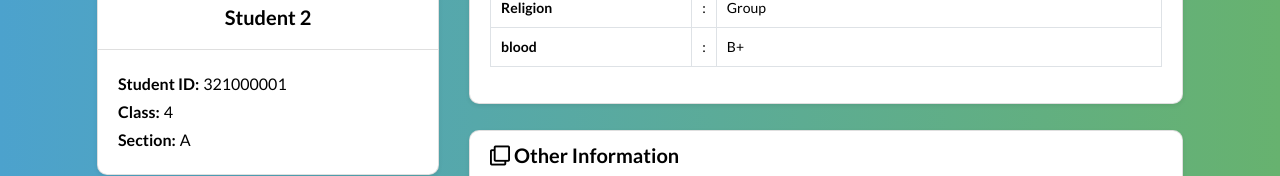
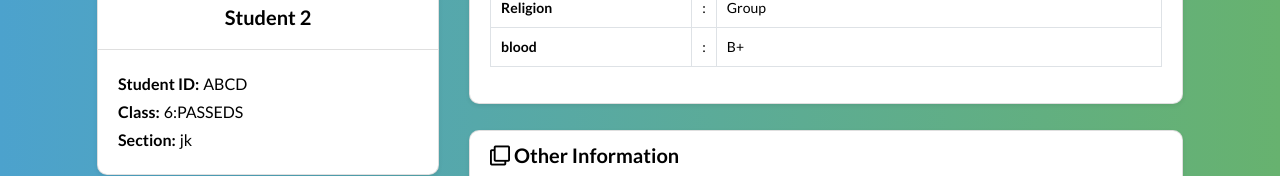
Before and after one commit to therohaansingh/SPs, a plain HTML site: page STD2/index.html in a window 1280 px wide. Shown: the part 318-494 px from the top of the page. Drawn offline with nearby package versions, Linux system fonts and the light colour scheme.

Commit message:
Update index.html

```diff
--- a/STD2/index.html
+++ b/STD2/index.html
@@ -61,9 +61,9 @@
             <h3>Student 2</h3>
           </div>
           <div class="card-body">
-            <p class="mb-0"><strong class="pr-1">Student ID:</strong>321000001</p>
-            <p class="mb-0"><strong class="pr-1">Class:</strong>4</p>
-            <p class="mb-0"><strong class="pr-1">Section:</strong>A</p>
+            <p class="mb-0"><strong class="pr-1">Student ID:</strong>ABCD</p>
+            <p class="mb-0"><strong class="pr-1">Class:</strong>6:PASSEDS</p>
+            <p class="mb-0"><strong class="pr-1">Section:</strong>jk</p>
           </div>
         </div>
       </div>
```
